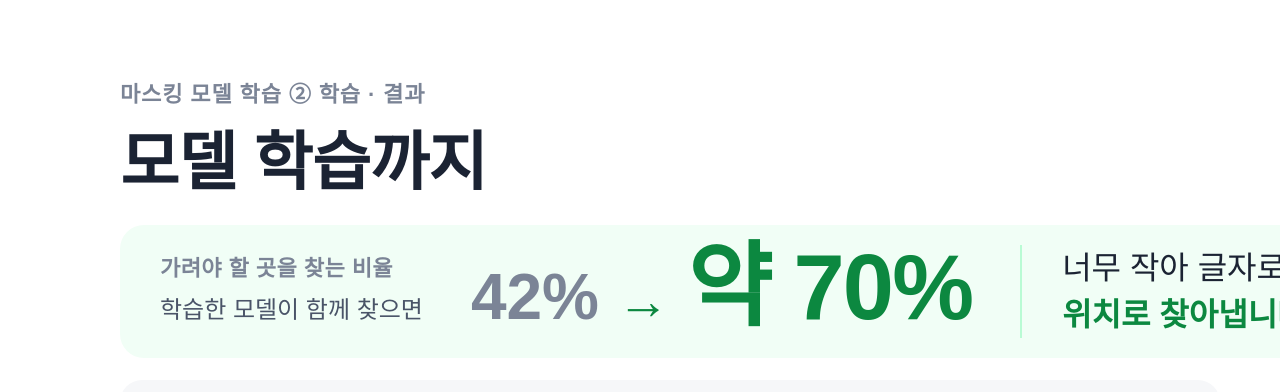
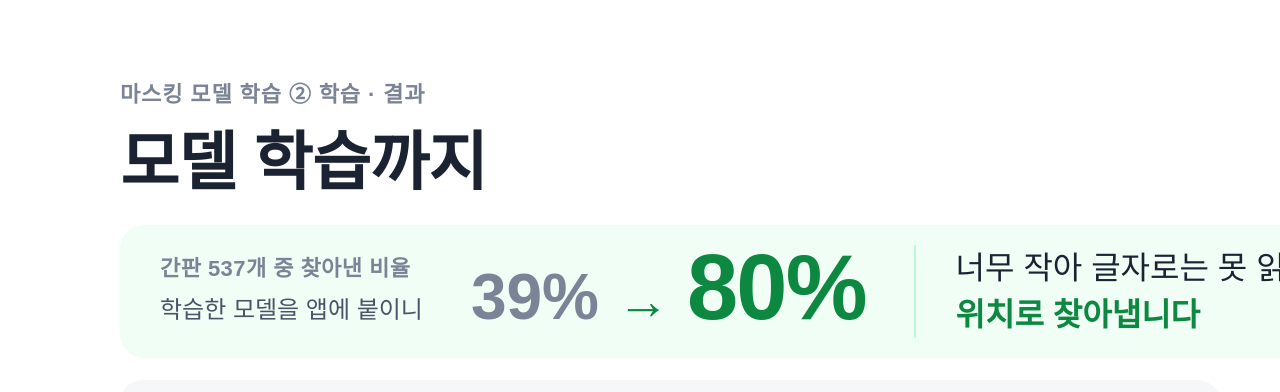
Before and after one commit to AI-shade/ai-shadow-slides, a plain HTML site: page slides/11.html in a window 1280 px wide. Shown: the top 392 px of the page. Drawn offline with Linux system fonts and the light colour scheme; a web font is replaced by a local one.

Commit message:
슬라이드 07 · 11 · 설계도 11 숫자를 «간판 537개 중 찾아낸 비율 39% → 80%»로 맞춘다
두 장이 같은 것을 말하는데 7장은 «39% → 79%», 11장은 «42% → 약 70%»였다.
11장의 42% → 약 70%는 모델을 붙이기 전, 사진 102장(가방·교복 포함 609개)으로 어림한 값이었고
7장의 79%도 어림이었다. 둘 다 같은 간판 537개(시험 87장) 기준으로 다시 맞춘다.
- 39% = 모델 없는 기존 앱이 글자를 읽어 찾은 간판 209/537
- 80% = 학습한 모델이 위치를 찾은 간판 432/537
- (질문 대비) 그중 실제로 가린 간판은 286/537 = 53% — AI가 «글자없음»·«상표»로 본 곳은 안 가린다
7장 «처음 보는 사진에서»는 뺐다 — 87장은 앱 규칙을 맞출 때 본 사진(개발 사진)이다.
사용자: «39퍼센트 80으로 해야지 7장11장은 같은걸 말하는거야 39->80은»

Co-Authored-By: Claude Opus 5.5 <noreply@anthropic.com>

```diff
--- a/slides/11.html
+++ b/slides/11.html
@@ -37,8 +37,8 @@
   </header>
 
   <div class="res">
-    <div><span class="lab">가려야 할 곳을 찾는 비율</span><span class="how">학습한 모델이 함께 찾으면</span></div>
-    <div class="nums"><span class="from">42%</span><span class="arw">→</span><span class="to">약 70%</span></div>
+    <div><span class="lab">간판 537개 중 찾아낸 비율</span><span class="how">학습한 모델을 앱에 붙이니</span></div>
+    <div class="nums"><span class="from">39%</span><span class="arw">→</span><span class="to">80%</span></div>
     <p class="why">너무 작아 글자로는 못 읽던 간판도<br><b>위치로 찾아냅니다</b></p>
   </div>
 
```
Also changed, not shown: blueprint.html (+1 -1 lines), slides/07.html (+2 -2 lines).
